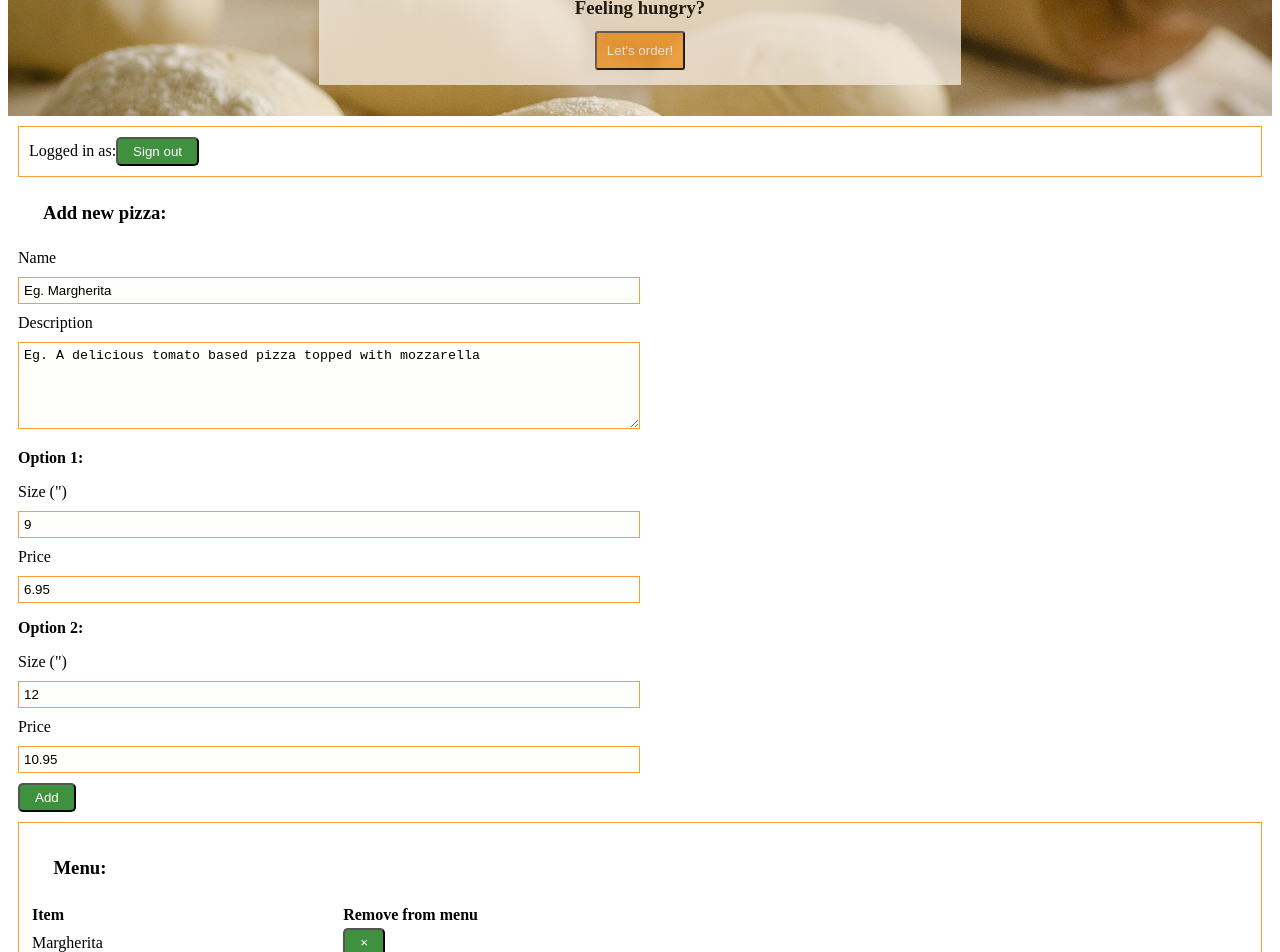
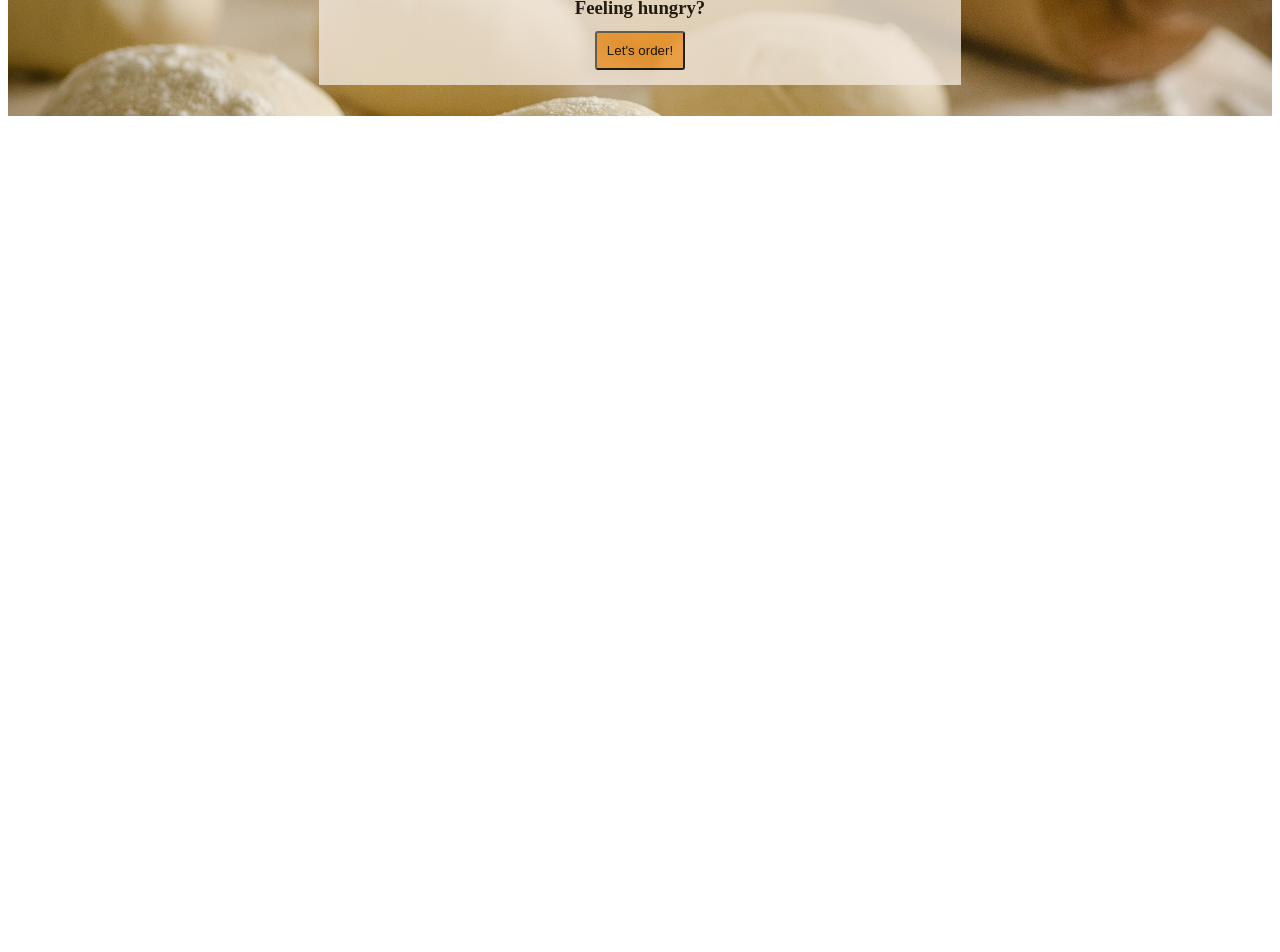
Before and after one commit to chrisdixon161/Pizza-Planet-V2-Stages, a Vue app: page / in a window 1280 px wide. Shown: the part 520-1472 px from the top of the page. After the commit the page ends 800 px from the top, so only its background shows below. Built offline with nearby package versions, Linux system fonts and the light colour scheme; no server answers.

Commit message:
creating our routes

```diff
--- a/src/App.vue
+++ b/src/App.vue
@@ -1,24 +1,17 @@
 <template>
   <div id="app">
     <app-header />
-    <Home />
-    <Admin />
+    <router-view></router-view>
   </div>
 </template>
 
 <script>
 import Header from "./components/Header";
-import Home from "./components/Home";
-// import Menu from "./components/Menu";
-import Admin from "./components/Admin";
 
 export default {
   name: "app",
   components: {
-    appHeader: Header,
-    Home,
-    // Menu,
-    Admin
+    appHeader: Header
   }
 };
 </script>
--- a/src/components/Header.vue
+++ b/src/components/Header.vue
@@ -7,19 +7,31 @@
     <nav>
       <ul>
         <li>
-          <a href="/">home</a>
+          <router-link to="/">
+            <a>home</a>
+          </router-link>
+          <!-- <a href="/">home</a> -->
         </li>
         <span>~</span>
         <li>
-          <a href="/menu">menu</a>
+          <router-link to="/menu">
+            <a>menu</a>
+          </router-link>
+          <!-- <a href="/menu">menu</a> -->
         </li>
         <span>~</span>
         <li>
-          <a href="/contact">contact us</a>
+          <router-link to="/contact">
+            <a>contact us</a>
+          </router-link>
+          <!-- <a href="/contact">contact us</a> -->
         </li>
         <span>~</span>
         <li>
-          <a href="/about">about us</a>
+          <router-link to="/about">
+            <a>about us</a>
+          </router-link>
+          <!-- <a href="/about">about us</a> -->
         </li>
       </ul>
     </nav>
```
Also changed, not shown: src/main.js (+8 -1 lines).
